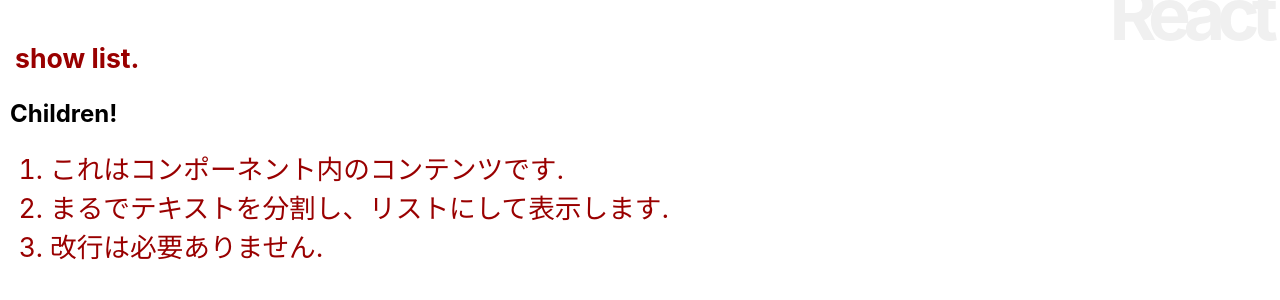
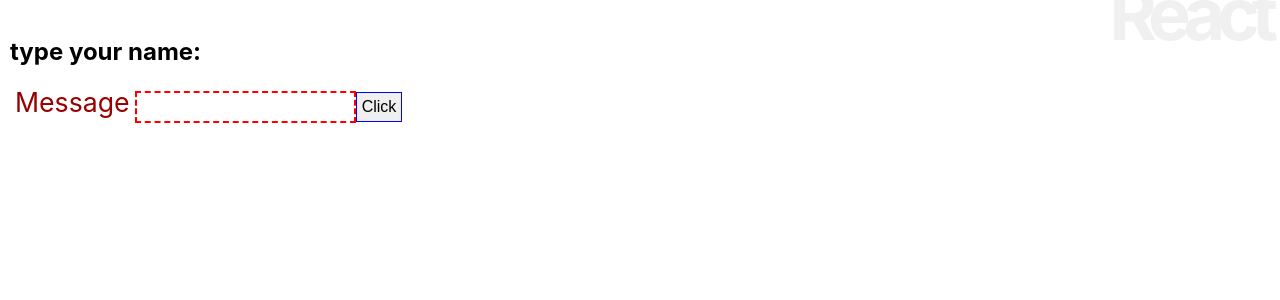
Before and after one commit to takahashi-n/react_next2, a React (Create React App) app: page / in a window 1280 px wide. Shown: the top 300 px of the page. Built offline with nearby package versions, Linux system fonts and the light colour scheme.

Commit message:
フォーム

```diff
--- a/src/App.css
+++ b/src/App.css
@@ -14,3 +14,9 @@ p {
   color:#666;
   font-size: 16pt;
 }
+input:invalid {
+  border: 2px dashed red;
+}
+input:valid {
+  border: 1px solid blue;
+}
--- a/src/App.js
+++ b/src/App.js
@@ -9,6 +9,11 @@ class App extends Component {
     fontSize:"20pt",
     color:"#900",
     margin:"20px 0px",
+    padding:"5px"
+  }
+
+  inputStyle = {
+    fontSize:"12pt",
     padding:"5px"
   }
 
@@ -35,43 +40,16 @@ class App extends Component {
   render(){
     return <div>
       <h1>React</h1>
-      <h2 style={this.msgStyle}>show list.</h2>
-      <Message title="Children!">
-        これはコンポーネント内のコンテンツです。
-        まるでテキストを分割し、リストにして表示します。
-        改行は必要ありません。
-      </Message>
+      <h2>{this.state.message}</h2>
+      <form onSubmit={this.doSubmit}>
+        <label>
+          <span style={this.msgStyle}>Message</span>
+          <input type="text" style={this.inputStyle} onChange={this.doChange} required pattern="[A-Za-z _,.]+" />
+        </label>
+        <input type="submit" style={this.inputStyle} value="Click" />
+      </form>
     </div>;
   }
 }
 
-class Message extends Component {
-  li = {
-    fontSize:"20pt",
-    color:"#900",
-    margin:"0px",
-    padding:"0px"
-  };
-
-  render() {
-    let content = this.props.children;
-    let arr = content.split('。');
-    let arr2 = [];
-    for(let i = 0;i < arr.length;i++){
-      if (arr[i].trim() !== ''){
-        arr2.push(arr[i]);
-      }
-    }
-    let list = arr2.map((value,key) => (
-      <li style={this.li} key={key}>{value}.</li>
-    ))
-    return (
-      <div>
-        <h2>{this.props.title}</h2>
-        <ol>{list}</ol>
-      </div>
-    )
-  }
-}
-
 export default App;
```
